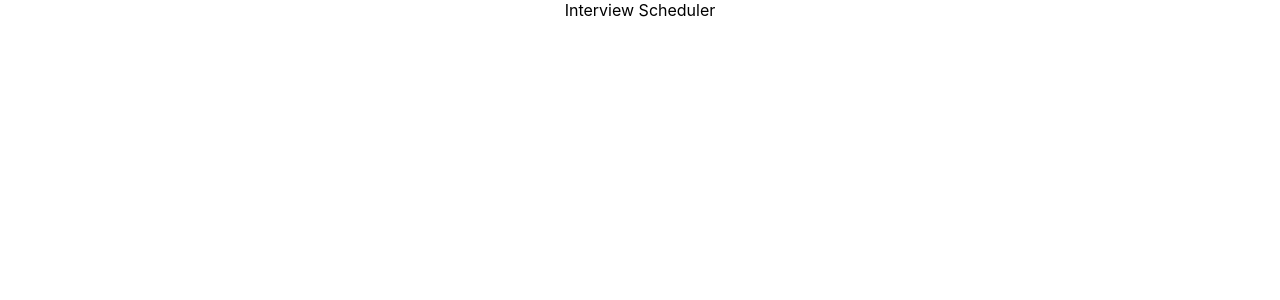
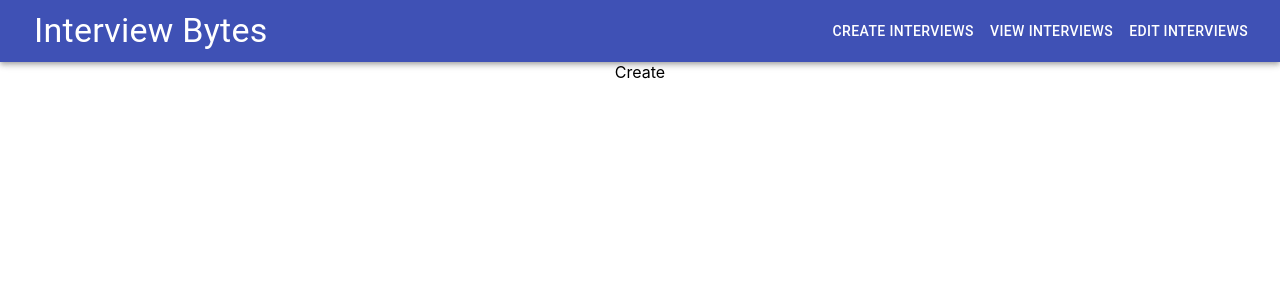
Before and after one commit to jareehd/Interview-Scheduler, a React (Create React App) app in the folder client/: page / in a window 1280 px wide. Shown: the top 300 px of the page. Built offline with nearby package versions, Linux system fonts and the light colour scheme.

Commit message:
added header

```diff
--- a/client/package.json
+++ b/client/package.json
@@ -3,11 +3,13 @@
   "version": "0.1.0",
   "private": true,
   "dependencies": {
+    "@material-ui/core": "^4.11.4",
     "@testing-library/jest-dom": "^5.11.4",
     "@testing-library/react": "^11.1.0",
     "@testing-library/user-event": "^12.1.10",
     "react": "^17.0.2",
     "react-dom": "^17.0.2",
+    "react-router-dom": "^5.2.0",
     "react-scripts": "4.0.3",
     "web-vitals": "^1.0.1"
   },
--- a/client/src/App.js
+++ b/client/src/App.js
@@ -1,11 +1,21 @@
 import './App.css';
-import Header from './Components/Header';
+import {HashRouter, Route ,Switch} from 'react-router-dom'
+import Header from './Components/Header.js'
+import Create from './Components/Create.js'
+import View from './Components/View.js'
+import Edit from './Components/Edit.js'
 
 function App() {
   return (
     <div className="App">
-        Interview Scheduler
-
+      <HashRouter>
+        <Header/>
+          <Switch>
+             <Route exact path='/' component = {Create} />
+             <Route path='/view' component = {View} />
+             <Route path='/edit' component = {Edit} />
+          </Switch>
+      </HashRouter>
     </div>
   );
 }
--- /dev/null
+++ b/client/src/Components/Create.js
@@ -0,0 +1,7 @@
+import React  from 'react'
+
+const Create = () => {
+    return (<div>  Create </div>)
+}
+
+export default Create;
--- /dev/null
+++ b/client/src/Components/Edit.js
@@ -0,0 +1,7 @@
+import React  from 'react'
+
+const Edit = () => {
+    return (<div>  Edit </div>)
+}
+
+export default Edit;
--- a/client/src/Components/Header.js
+++ b/client/src/Components/Header.js
@@ -0,0 +1,45 @@
+import React from 'react';
+import { makeStyles } from '@material-ui/core/styles';
+import { AppBar , Toolbar ,Typography ,Button } from '@material-ui/core'
+import { Link  } from "react-router-dom";
+
+const useStyles = makeStyles((theme) => ({
+    title: {
+      flexGrow: 1,
+      padding:10
+    },
+  }));
+
+const Header = () =>{
+    const classes = useStyles();
+    return (
+    <AppBar position="static">
+    <Toolbar variant="dense">
+    <Typography align ="left" variant="h4" color="inherit" className={classes.title}>
+      Interview Bytes
+    </Typography>
+
+    <div >
+
+     <Button color="inherit">
+      <Link to="/" style={{ textDecoration: "none", color:'white', width: "100%" }} >
+                   Create Interviews
+       </Link>
+     </Button>
+     <Button color="inherit">
+      <Link to="/view" style={{ textDecoration: "none", color:'white', width: "100%" }} >
+                   View Interviews
+       </Link>
+     </Button>
+     <Button color="inherit">
+       <Link to="/edit" style={{ textDecoration: "none", color:'white', width: "100%" }} >
+                   Edit Interviews
+       </Link>
+       </Button>
+    </div>
+  </Toolbar>
+</AppBar>
+    )
+}
+
+export default Header;
--- /dev/null
+++ b/client/src/Components/View.js
@@ -0,0 +1,7 @@
+import React  from 'react'
+
+const View = () => {
+    return (<div>  View </div>)
+}
+
+export default View;
```
Also changed, not shown: 1 other file (tests, documents, lock files or other folders).
